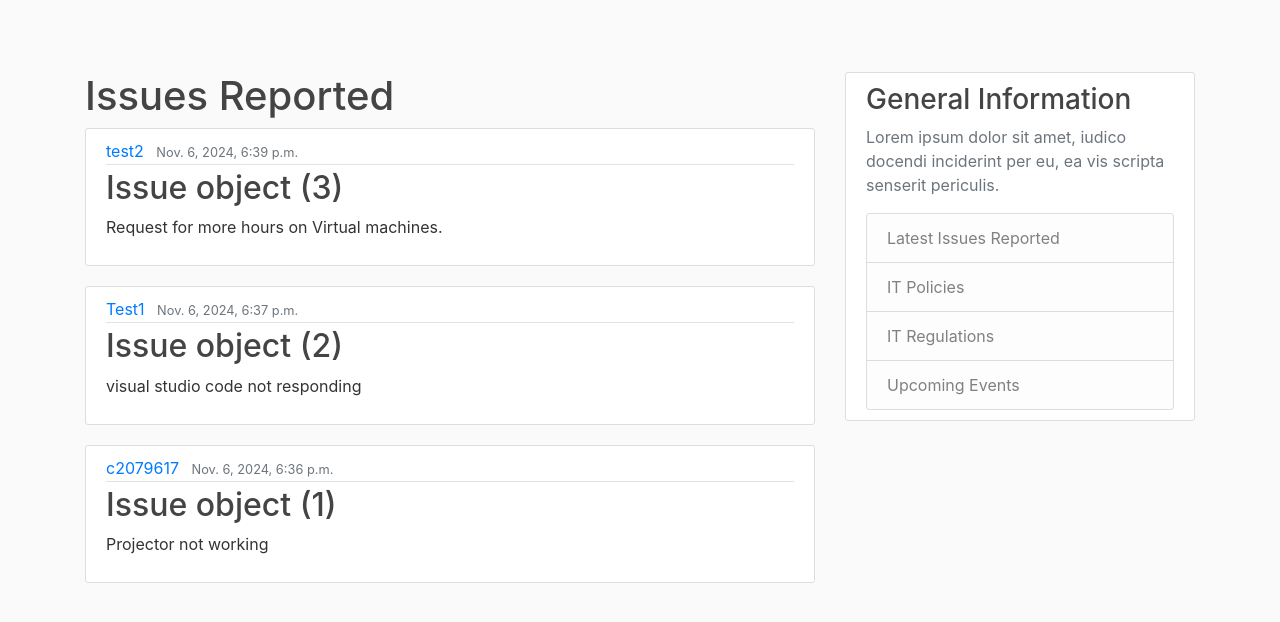
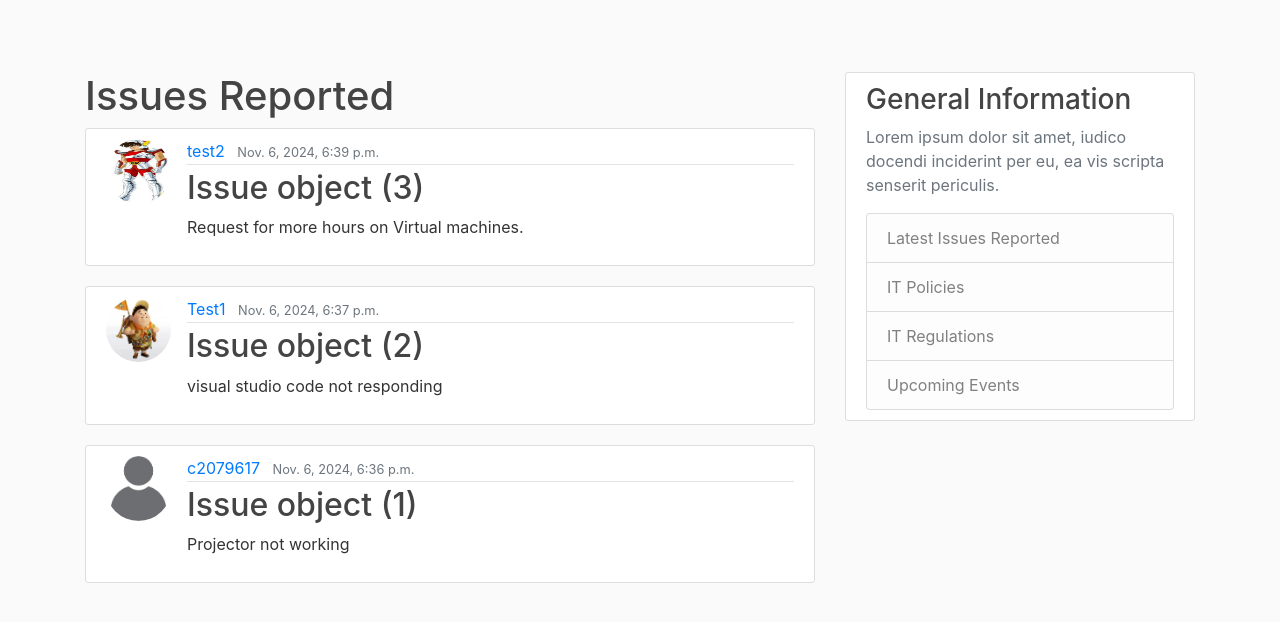
Before and after one commit to c2079617/Django-app, a Django app: page /report/ in a window 1280 px wide. Shown: the part 56-678 px from the top of the page. Run offline with Django 5.2, Linux system fonts and the light colour scheme; data comes from the database, SQL or seed files in the repository; some libraries are stand-ins or nearby versions.

Commit message:
added profile pic to issues

```diff
--- a/itreporting/templates/itreporting/report.html
+++ b/itreporting/templates/itreporting/report.html
@@ -4,6 +4,11 @@
 {% if issues %}
 {% for issue in issues %}
 <article class="media content-section">
+    {% if issue.author.profile.image %}
+        <img class="rounded-circle article-img" src="{{ issue.author.profile.image.url }}"/>
+    {% else %}
+        <img class="rounded-circle article-img" src="/media/profile_pics/default.png"/>
+    {% endif %}
     <div class="media-body">
         <div class="article-metadata">
             <a class="mr-2" href="#">{{ issue.author.username }}</a>
```
